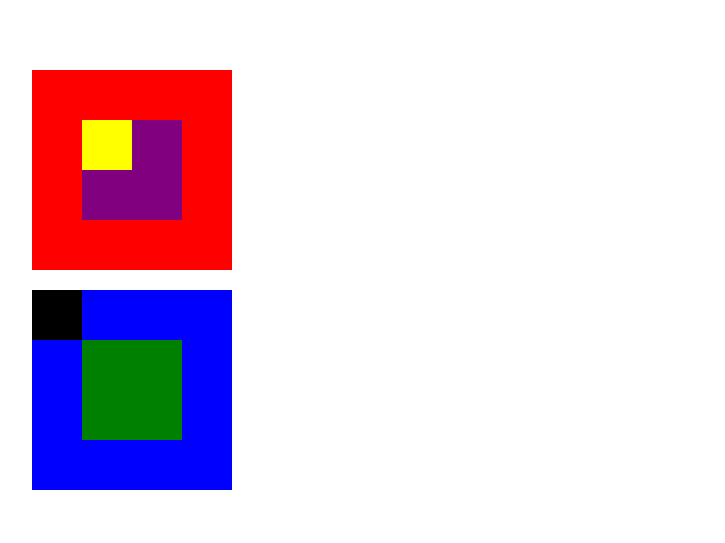
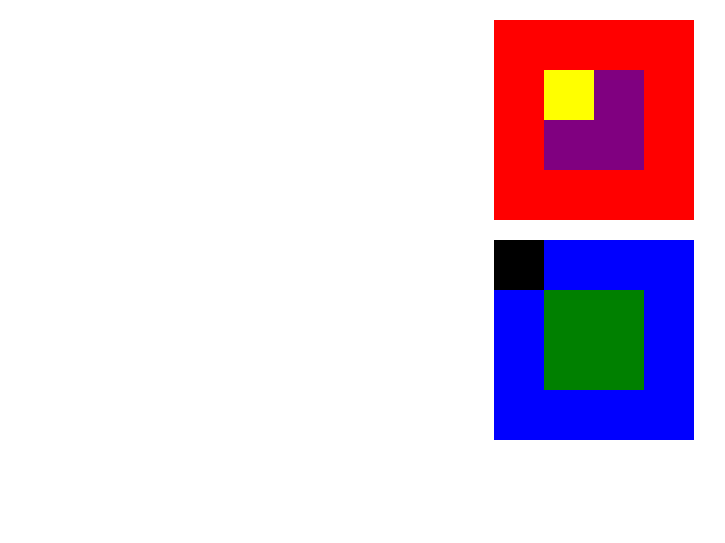
Before and after one commit to miriampc/ejer1-Esquemas, a plain HTML site: page index.html in a window 1280 px wide. Shown: the whole page, without its empty margins (18-743 px from the left). Drawn offline with Linux system fonts and the light colour scheme.

Commit message:
creando contenedor con js

```diff
--- a/assets/css/main.css
+++ b/assets/css/main.css
@@ -4,7 +4,7 @@ body{
 }
 
 .contenedor{
-  padding: 50px;
+  margin: 0 40%;
 }
 
 .caja200{
--- a/assets/js/main.js
+++ b/assets/js/main.js
@@ -2,8 +2,8 @@ var objetoCaja=[{size1:'200', color1:'red', size2:'100', color2:'purple', size3:
                 {size1:'200', color1:'blue', size2:'100', color2:'green', size3:'50', color3:'black'}];
 
 window.addEventListener('load',function(){
-  console.log("ddasd");
-  var contenedor=document.getElementById('contenedor');
+  var contenedor=document.createElement('section');
+  contenedor.setAttribute("class",'contenedor');
 
   objetoCaja.forEach(function(e){
     var cajaPadre=document.createElement('div');
@@ -21,5 +21,6 @@ window.addEventListener('load',function(){
     cajaPadre.appendChild(cajaHijo);
     contenedor.appendChild(cajaPadre);
   });
+  document.body.appendChild(contenedor);
 
 });
--- a/index.html
+++ b/index.html
@@ -8,9 +8,7 @@
   <link rel="stylesheet" href="assets/css/main.css">
 </head>
 <body>
-  <div class="contenedor" id="contenedor">
 
-  </div>
   <script type="text/javascript" src="assets/js/main.js"></script>
 </body>
 </html>
```
